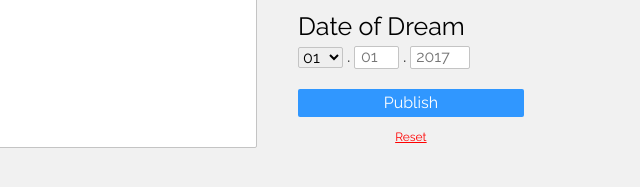
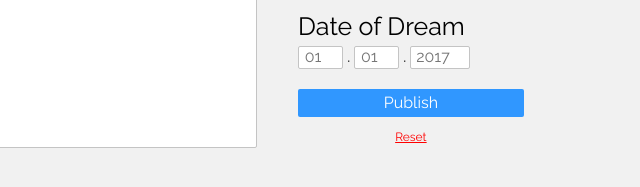
Before and after one commit to andymbryant/dream-walker, a website: page public/dream-edit.html in a window 1280 px wide. Shown: the part 339-526 px from the top of the page, 515-1155 px from the left. Drawn offline with nearby package versions, Linux system fonts and the light colour scheme; no server answers.

Commit message:
successfully fills out date input from ajax call

```diff
--- a/public/dream-edit.html
+++ b/public/dream-edit.html
@@ -60,20 +60,7 @@
 
           <div class="dream-date-box">
             <p class="dream-date-header">Date of Dream</p>
-            <select name="date-month" class='date-month' title="Please select a month" required>
-              <option value="0">01</option>
-              <option value="1">02</option>
-              <option value="2">03</option>
-              <option value="3">04</option>
-              <option value="4">05</option>
-              <option value="5">06</option>
-              <option value="6">07</option>
-              <option value="7">08</option>
-              <option value="8">09</option>
-              <option value="9">10</option>
-              <option value="10">11</option>
-              <option value="11">12</option>
-            </select> .
+            <input type="number" name="date-month" class='date-month' title="Please select a month" autocomplete="off" placeholder="01" min="1" max="12" required> .
 
             <input type="number" name="date-day" class="date-day" title="Please enter a day number" autocomplete="off" placeholder="01" min="1" max="31" required /> .
 
--- a/public/dream-edit.js
+++ b/public/dream-edit.js
@@ -17,9 +17,30 @@ function getDreamEntries(callbackFn) {
   });
 }
 
+$('.date-day').change(function(event) {
+  if(parseInt(this.value) < 10) {
+    this.value ='0'+ this.value;
+  };
+});
+
+$('.date-month').change(function(event) {
+  if(parseInt(this.value) < 10) {
+    this.value ='0'+ this.value;
+  };
+});
+
+
 function displayDream(data) {
-  //add html values here
+  console.log(data);
+
+  $('#dream-title').val(data.title);
+  $('.dream-entry').val(data.entry);
+  $('.hours-slept-input').val(data.hoursSlept);
+  $('.date-month').val(data.created.split('.')[0]);
+  $('.date-day').val(data.created.split('.')[1]);
+  $('.date-year').val(data.created.split('.')[2]);
 }
+
 
 $(function() {
   getDreamEntries(displayDream);
--- a/public/new-dream.css
+++ b/public/new-dream.css
@@ -112,13 +112,12 @@ textarea {
 }
 
 .date-month {
-  height: 21.5px;
   width: 45px;
+  text-align: center;
   border: solid 1px #c4c4c4;
   border-radius: 2px;
   font-family: 'Raleway', sans-serif;
   position:relative;
-  top: 1px;
 }
 
 .date-day {
```
